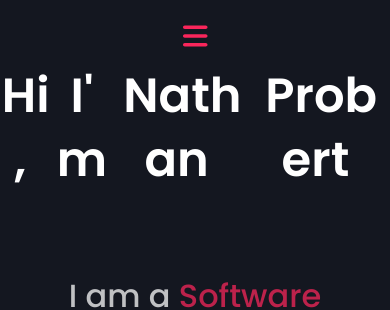
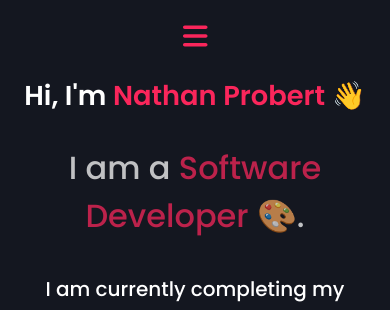
Before and after one commit to nathan-probert/react-portfolio, a React (Create React App) app: page /home in a window 390 px wide. Shown: the top 310 px of the page. Built offline with nearby package versions, Linux system fonts and the light colour scheme; the HTML template or start-up script is replaced by a standard one.

Commit message:
added animation

```diff
--- a/src/components/Home/IntroHeader/introheader.css
+++ b/src/components/Home/IntroHeader/introheader.css
@@ -9,6 +9,14 @@
     font-size: 4rem;
     display: inline-flex;
     column-gap: 0;
+}
+
+.hidden {
+    display: none;
+}
+
+.col {
+    color: var(--color-secondary);
 }
 
 .initial-text .colour {
@@ -49,15 +57,22 @@
     animation: jump 1s ease;
 }
 
-
 @media screen and (max-width: 900px) {
-    .initial-text {
+    .animation {
+        display: none !important;
+    }
+    .mobile {
+        display: block !important;
         font-size: 7vw;
     }
 }
 
 @media screen and (max-width: 600px) {
-    .initial-text {
+    .initial-text .animation {
+        display: none !important;
+    }
+    .initial-text .mobile {
+        display: block !important;
         font-size: 3rem;
     }
 }
--- a/src/components/Home/IntroHeader/introheader.js
+++ b/src/components/Home/IntroHeader/introheader.js
@@ -5,21 +5,20 @@ import "./introheader.css";
 const IntroHeader = () => {
     return (
         <div className="headerContainer">
-            {/* <h1 className="initial-text">
-                Hi, I'm <span className="colour">Nathan Probert</span> 👋.
-            </h1> */}
-            <h1 className='initial-text'>
-                {[[..."Hi,"], [..."I'm"], [..."Nathan"], [..."Probert"]].map((word, i) => {
+            <h1 className="initial-text mobile hidden">
+                Hi, I'm <span className="colour">Nathan Probert</span> 👋
+            </h1>
+            <h1 className='initial-text animation'>
+                {[[..."Hi,"], [..."I'm"], [..."Nathan"], [..."Probert"], [..."👋"]].map((word, i) => {
                     return (
                         <div key={i}>
                             {word.map((letter, j) => (
                                 <span key={j} onMouseOver={({ target }) => target.classList.add('jump')} onAnimationEnd={({ target }) => target.classList.remove('jump')}
-                        className="eachChar">
+                                    className={`eachChar ${i >= 2 && i <= 3 ? 'col' : ''}`}>
                                     {letter}
                                 </span>
                             ))}
                             &nbsp;
-
                         </div>
                     )
                 })}
```
Lines whose indentation alone changed are shown as unchanged.
